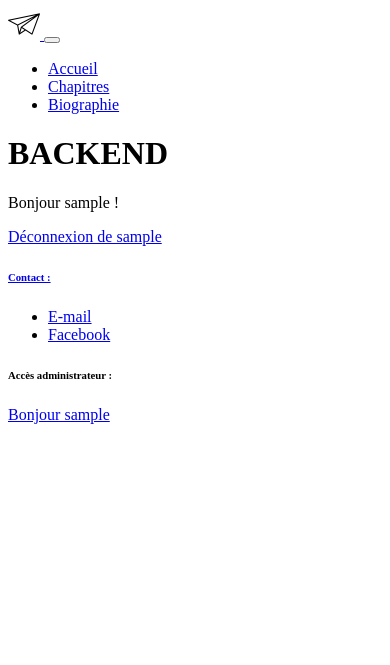
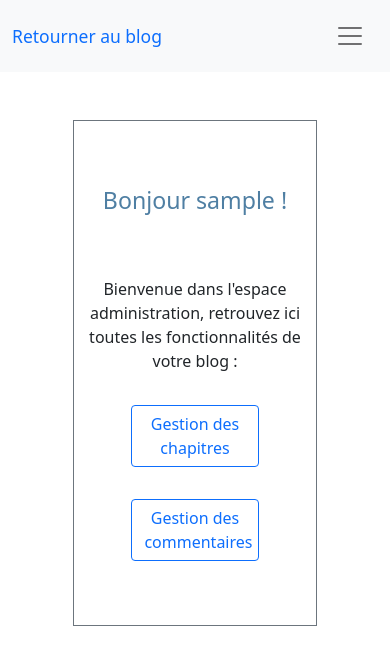
Before and after one commit to claviale/OC-dwj-projet4, a PHP site: template view/backend/admin.php in a window 390 px wide. Shown: the top 665 px of the page. Run offline with PHP 8.4, Linux system fonts and the light colour scheme; the template is opened without the code that fills it, so the values that code supplies are empty; the visitor is signed in with stand-in values (Sample User, id 1); some libraries are stand-ins or nearby versions.

Commit message:
Ajout page accueil backend et page gestion des chapitres

```diff
--- a/index.php
+++ b/index.php
@@ -3,6 +3,8 @@
 session_start();
 
 require('controller/frontend.php');
+require('controller/backend.php');
+
 
 try {
     if (isset($_GET['action'])) {
@@ -61,6 +63,9 @@ try {
                 header('Location: index.php?action=home');
             }
         }
+        elseif ($_GET['action'] == 'chaptersView') {
+            chaptersView();
+        }
 
 
     }
--- a/view/backend/admin.php
+++ b/view/backend/admin.php
@@ -1,11 +1,24 @@
-<h1>BACKEND</h1>
+<?php $title = "Administration"; ?>
 
-<p>Bonjour <?php echo $_SESSION['LOGGED_USER'];?> ! </p>
+<?php ob_start(); ?>
 
-<?php
-    if (isset($_SESSION["LOGGED_USER"])) {
-        echo '<a href="index.php?action=logout" class="text-white">Déconnexion de ' . $_SESSION["LOGGED_USER"];' </a>';
-        } else {
-            echo "<a href='index.php?action=adminAccess' class='text-white'>Se connecter</a>";
-        }
-?>
+<div>
+<div class="container">
+        <div class="row col-8 border border-secondary my-5 mx-auto text-center pb-5">
+            <div class="col-12 my-3 ">
+                        <h3>Bonjour <?php echo $_SESSION['LOGGED_USER'];?> !</h3>
+            </div>
+            <div class="col-12">
+                <p class="my-3">Bienvenue dans l'espace administration, retrouvez ici toutes les fonctionnalités de votre blog :</p>
+                <button type="button" class="btn btn-outline-primary col-7 my-3">Gestion des chapitres</button>
+                <button type="button" class="btn btn-outline-primary col-7 my-3">Gestion des commentaires</button>
+            </div>
+        </div>
+</div>
+
+</div>
+
+
+<?php $content = ob_get_clean(); ?>
+
+<?php require("templateBack.php"); ?>
--- /dev/null
+++ b/view/backend/headerBack.php
@@ -0,0 +1,41 @@
+ <!-- HEADER NAVBAR -->
+ <header>
+    <div class="bg-light static-top">
+        <div class="container">
+            <div class="row ">
+                <nav class="navbar navbar-expand-lg my-2">
+                    <a class="navbar-brand ms-sm-2" href="index.php">
+                        <div><small>Retourner au blog </div></small>
+                    </a>
+                    <button class="navbar-toggler navbar-light" type="button" data-toggle="collapse" data-target="#navbarContent">
+                        <span class="navbar-toggler-icon"></span>
+                    </button>
+                    <div id="navbarContent" class="collapse navbar-collapse">
+                        <ul class="navbar-nav ms-auto">
+                        <li class="nav-item active mx-sm-4 ">
+                                <a class="nav-link" href="index.php?action=administration">Accueil</a>
+                            </li>
+                            <li class="nav-item active mx-sm-4 ">
+                                <a class="nav-link" href="index.php?action=chaptersView">Chapitres</a>
+                            </li>
+                            <li class="nav-item mx-sm-4">
+                                <a class="nav-link" href="">Commentaires</a>
+                            </li>
+                        </ul>
+
+                        <div>
+                            <?php
+                            if (isset($_SESSION["LOGGED_USER"])) {
+                                ?>
+                                    <a href="index.php?action=logout">Déconnexion</a>
+                                <?php } else { ?>
+                                    <a href="index.php?action=adminAccess">Se connecter</a>
+                                <?php }?>
+                        </div>
+
+                    </div>
+                </nav>
+            </div>
+        </div>
+    </div>
+</header>
--- /dev/null
+++ b/view/backend/templateBack.php
@@ -0,0 +1,27 @@
+<!DOCTYPE html>
+<html lang="fr">
+    <head>
+        <meta charset="utf-8"/>
+        <meta name="viewport" content="width=device-width, initial-scale=1"/>
+        <link href="https://cdn.jsdelivr.net/npm/bootstrap@5.1.3/dist/css/bootstrap.min.css" rel="stylesheet" integrity="sha384-1BmE4kWBq78iYhFldvKuhfTAU6auU8tT94WrHftjDbrCEXSU1oBoqyl2QvZ6jIW3" crossorigin="anonymous"/>
+        <link rel="stylesheet" href="public/css/style.css"/>
+
+        <title><?= $title ?></title>
+    </head>
+
+    <body>
+
+        <?php include("headerBack.php")?>
+
+        <?= $content ?>
+
+
+
+        <!-- BOOTSTRAP links : jQuery first, then Popper.js, then Bootstrap JS -->
+
+        <script src="https://code.jquery.com/jquery-3.2.1.slim.min.js" integrity="sha384-KJ3o2DKtIkvYIK3UENzmM7KCkRr/rE9/Qpg6aAZGJwFDMVNA/GpGFF93hXpG5KkN" crossorigin="anonymous"></script>
+        <script src="https://cdnjs.cloudflare.com/ajax/libs/popper.js/1.12.9/umd/popper.min.js" integrity="sha384-ApNbgh9B+Y1QKtv3Rn7W3mgPxhU9K/ScQsAP7hUibX39j7fakFPskvXusvfa0b4Q" crossorigin="anonymous"></script>
+        <script src="https://cdn.jsdelivr.net/npm/bootstrap@5.1.3/dist/js/bootstrap.bundle.min.js" integrity="sha384-ka7Sk0Gln4gmtz2MlQnikT1wXgYsOg+OMhuP+IlRH9sENBO0LRn5q+8nbTov4+1p" crossorigin="anonymous"></script>
+
+    </body>
+</html>
```
Also changed, not shown: controller/backend.php (added, +15 -0 lines), view/backend/chapters.php (added, +69 -0 lines), controller/frontend.php (line endings or trailing spaces).
